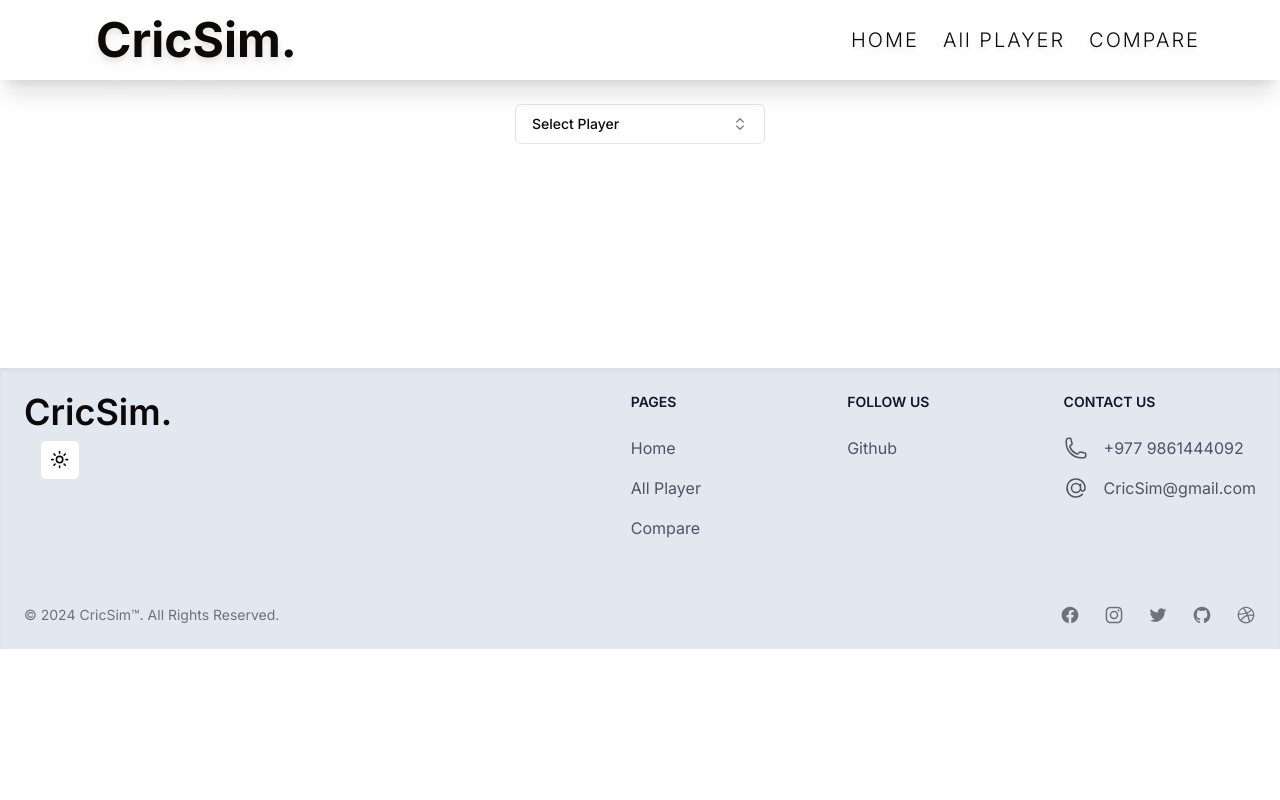
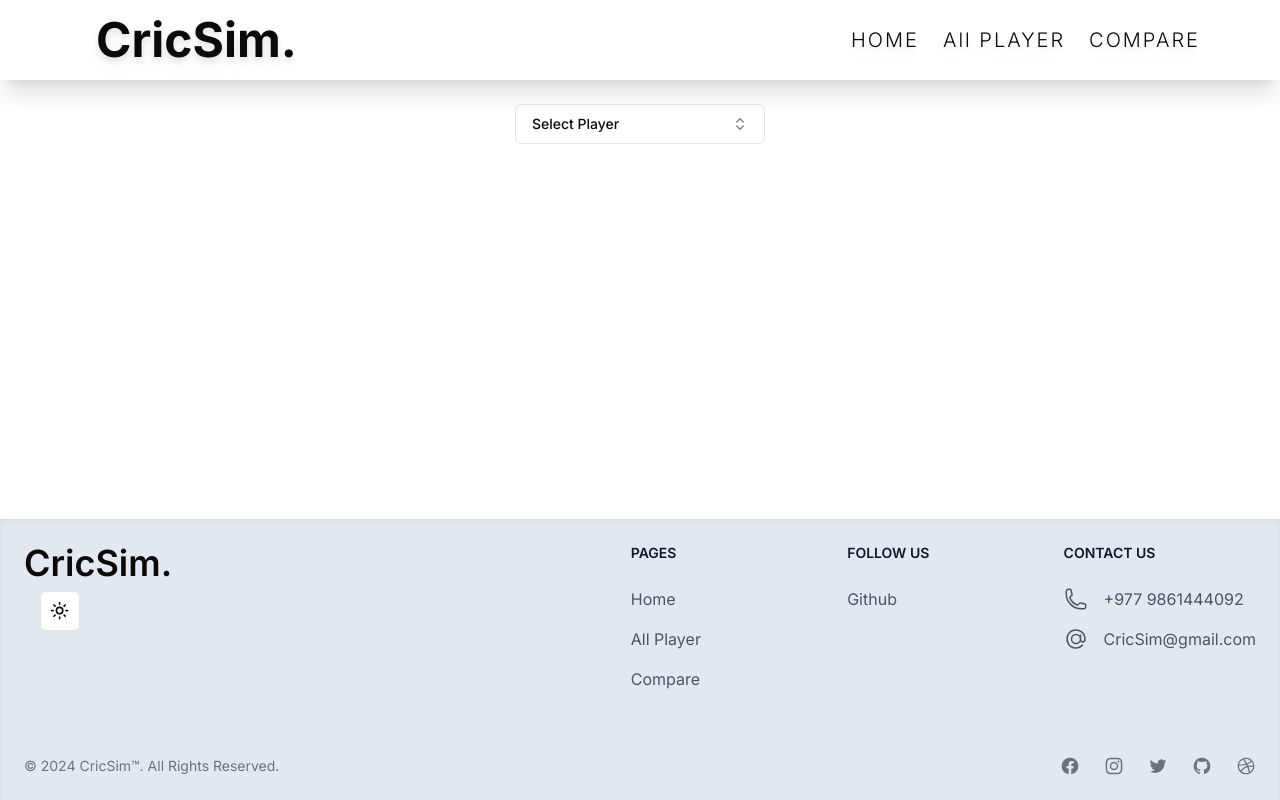
Before and after one commit to nischalmainali21/Major-CricSim-Frontend, a Next.js app: page /comp in a window 1280 px wide. Built offline with nearby package versions, Linux system fonts and the light colour scheme.

Commit message:
Improve footer placement on each page Footer now places itself below the main content for each page.

```diff
--- a/src/app/layout.js
+++ b/src/app/layout.js
@@ -3,7 +3,6 @@ import "./globals.css";
 import Navbar from "@/components/Navbar";
 import Footer from "@/components/Footer";
 import { ThemeProvider } from "@/components/theme-provider";
-import { ThemeToggle } from "@/components/ThemeToggle";
 
 const inter = Inter({ subsets: ["latin"] });
 
@@ -15,7 +14,7 @@ export const metadata = {
 export default function RootLayout({ children }) {
   return (
     <html lang="en">
-      <body className={`${inter.className}`}>
+      <body className={`${inter.className} min-h-screen flex flex-col `}>
         <ThemeProvider
           attribute="class"
           defaultTheme="system"
@@ -23,8 +22,10 @@ export default function RootLayout({ children }) {
           disableTransitionOnChange
         >
           <Navbar />
-          {children}
-          <Footer />
+          <div className="flex-grow">{children}</div>
+          <div>
+            <Footer />
+          </div>
         </ThemeProvider>
       </body>
     </html>
```
